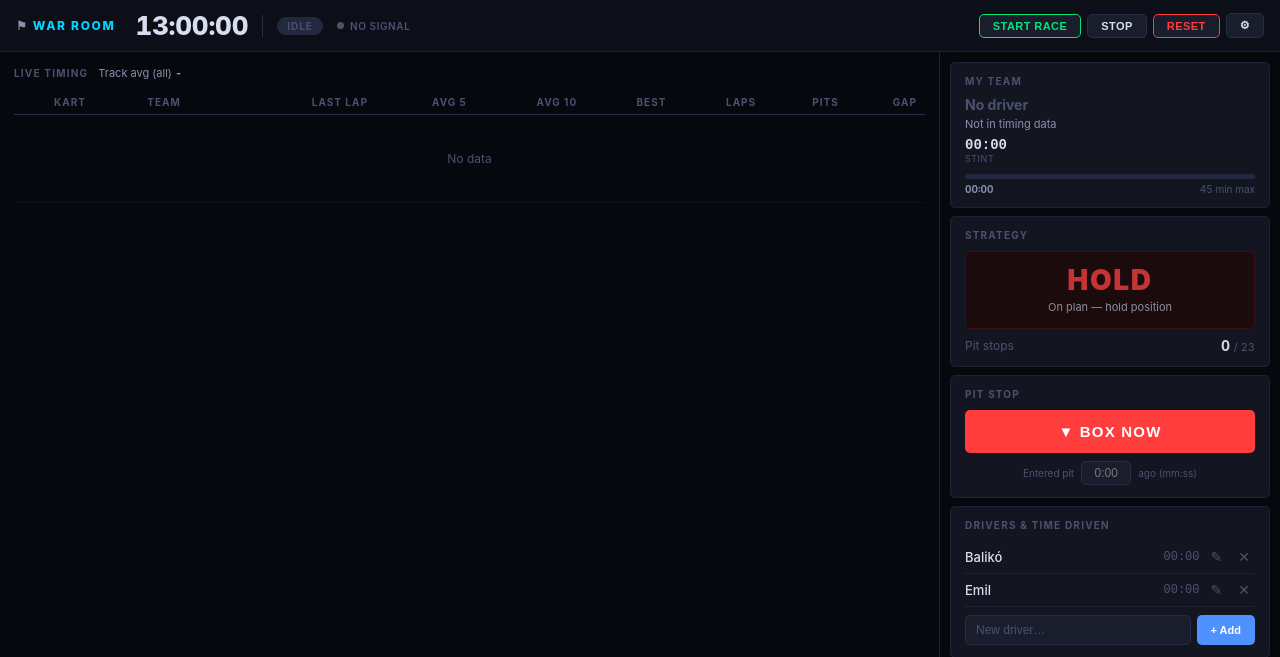
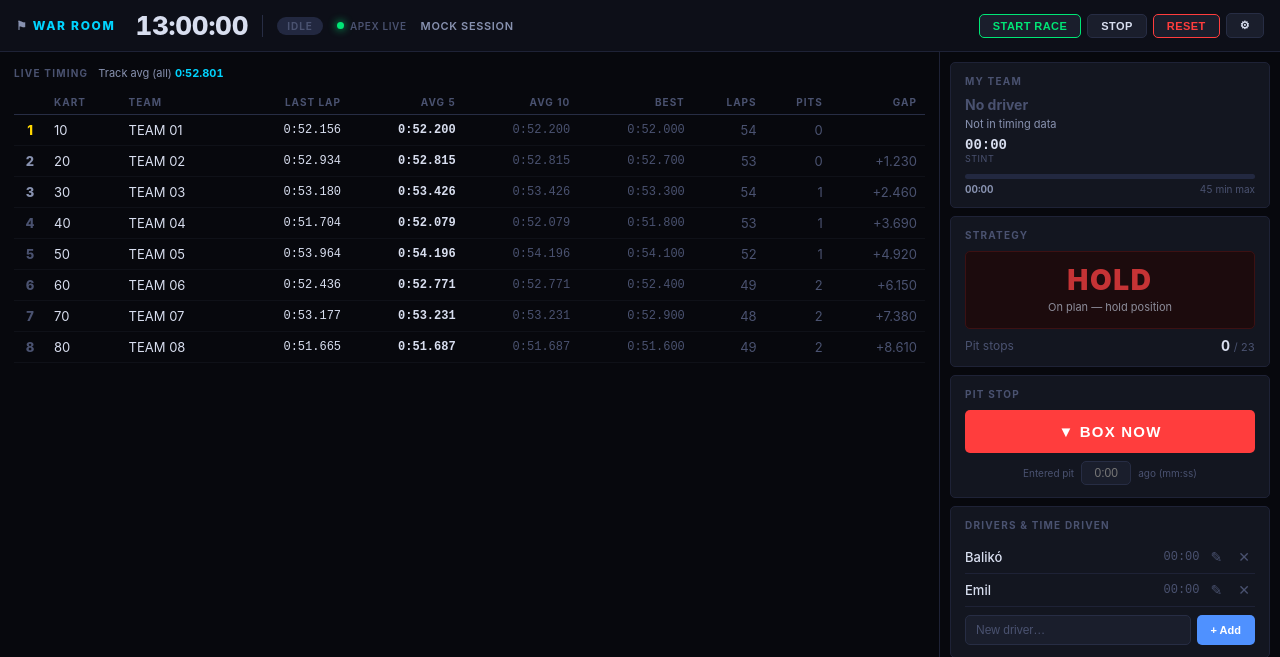
Before and after one commit to miguelbaliko/KartingEndurance, a Flask app: page / in a window 1280 px wide. Shown: the top 657 px of the page. Run offline with Flask 3, Linux system fonts and the light colour scheme; data comes from the database, SQL or seed files in the repository; data that the repository does not hold is empty.

Commit message:
Add session info, WS logging, and mock data for testing
- Parser now captures data-id elements (title1, title2, light, dyn1, dyn2)
- Session name and track light color included in snapshot and shown in topbar
- Light dot color changes: green/yellow/red from Apex track status
- WS logging: CONNECTED, first message preview, every-20th heartbeat, CLOSED/ERROR
- Mock data mode: when apex_url is empty, generates 8 fake teams every 3s
  so the UI is fully testable without a live event
- Session name shown in topbar next to APEX LIVE indicator

Co-Authored-By: Claude Sonnet 4.6 <noreply@anthropic.com>

```diff
--- a/warroom/app.py
+++ b/warroom/app.py
@@ -109,11 +109,20 @@ class ApexParser(html.parser.HTMLParser):
     def __init__(self):
         super().__init__()
         self.rows, self._cur, self._col = [], None, None
+        self.meta: dict = {}        # data-id -> {"text":..., "cls":...}
+        self._meta_id: Optional[str] = None
 
     def handle_starttag(self, tag, attrs):
         a = dict(attrs)
+        did = a.get("data-id")
+        if did:
+            self._meta_id = did
+            cls = a.get("class", "").strip()
+            if cls:
+                self.meta.setdefault(did, {})["cls"] = cls
         if tag == "tr":
             self._cur = {}
+            self._meta_id = None
         elif tag in ("td", "th") and self._cur is not None:
             self._col = None
             for cls in a.get("class", "").split():
@@ -122,13 +131,18 @@ class ApexParser(html.parser.HTMLParser):
                     break
 
     def handle_data(self, data):
+        v = data.strip()
+        if not v:
+            return
+        if self._meta_id:
+            self.meta.setdefault(self._meta_id, {})["text"] = v
         if self._col and self._cur is not None:
-            v = data.strip()
-            if v:
-                self._cur.setdefault(self._col, v)
+            self._cur.setdefault(self._col, v)
             self._col = None
 
     def handle_endtag(self, tag):
+        if tag in ("td", "th", "div", "span"):
+            self._meta_id = None
         if tag == "tr" and self._cur and len(self._cur) >= 2:
             self.rows.append(self._cur)
             self._cur = None
@@ -174,7 +188,22 @@ _lock = threading.Lock()
 _teams: list = []
 _lap_hist: dict = {}   # team_key -> [float, ...]
 _apex_ok = False
+_apex_session: dict = {"name": "", "light": "", "dyn1": "", "dyn2": ""}
+_ws_msg_count = 0
 _sse_queues: list = []
+
+def _process_meta(meta: dict):
+    """Update session state from parsed data-id elements."""
+    global _apex_session
+    updated = {}
+    for key, field in [("title1","name"),("title2","name2"),
+                        ("light","light"),("dyn1","dyn1"),("dyn2","dyn2")]:
+        if key in meta:
+            updated[field] = meta[key].get("text", "") or meta[key].get("cls", "")
+    if updated:
+        with _lock:
+            _apex_session.update(updated)
+        log("APEX SESSION", "  ".join(f"{k}={v}" for k,v in updated.items() if v))
 
 def broadcast():
     data = "data: " + json.dumps(make_snapshot()) + "\n\n"
@@ -317,41 +346,60 @@ def _fetch_http(page_url: str) -> list:
 
 def _ws_run(ws_url: str, done_evt: threading.Event):
     """Connect to Apex Timing WebSocket, push rows on every message."""
-    global _apex_ok
+    global _apex_ok, _ws_msg_count
 
     def on_msg(ws, msg):
+        global _ws_msg_count, _apex_ok
         if not msg:
             return
+        _ws_msg_count += 1
         try:
             s = msg.strip()
+            if not s:
+                return
+
+            # Log first message in full, then every 20th for heartbeat confirmation
+            if _ws_msg_count == 1:
+                log("APEX WS MSG#1", f"{len(s)} bytes | {s[:120]}")
+            elif _ws_msg_count % 20 == 0:
+                log("APEX WS", f"msg #{_ws_msg_count} | teams={len(_teams)} | session={_apex_session.get('name','?')}")
+
             rows = []
-            if s and s[0] in ('{', '['):
+            meta = {}
+            if s[0] in ('{', '['):
                 d = json.loads(s)
                 rows = d if isinstance(d, list) else d.get('rows', d.get('data', d.get('grid', [])))
                 if not rows and isinstance(d, dict):
                     html_s = d.get('html', d.get('content', d.get('grid_html', '')))
                     if html_s:
-                        p = ApexParser(); p.feed(html_s); rows = p.rows
+                        p = ApexParser(); p.feed(html_s); rows = p.rows; meta = p.meta
             else:
-                p = ApexParser(); p.feed(s); rows = p.rows
+                p = ApexParser(); p.feed(s); rows = p.rows; meta = p.meta
+
+            if meta:
+                _process_meta(meta)
             if _process_rows(rows):
-                broadcast()
-        except Exception:
-            pass
+                _apex_ok = True
+        except Exception as e:
+            if _ws_msg_count <= 3:
+                log("APEX WS ERR", str(e))
 
     def on_open(ws):
-        global _apex_ok
+        global _apex_ok, _ws_msg_count
+        _ws_msg_count = 0
         _apex_ok = True
-        broadcast()
+        log("APEX WS CONNECTED", ws_url)
 
     def on_close(ws, code, msg):
         global _apex_ok
         _apex_ok = False
+        log("APEX WS CLOSED", f"code={code}")
         done_evt.set()
 
     def on_error(ws, _err):
         global _apex_ok
         _apex_ok = False
+        log("APEX WS ERROR", str(_err))
 
     ws = _ws_mod.WebSocketApp(ws_url,
         on_message=on_msg, on_error=on_error,
@@ -361,13 +409,38 @@ def _ws_run(ws_url: str, done_evt: threading.Event):
         ping_interval=30, ping_timeout=10,
     )
 
+# ── Mock data (for testing when no Apex URL is configured) ─────────────────────
+import random as _random
+
+def _mock_teams() -> list:
+    base_laps = [52.1, 52.8, 53.4, 51.9, 54.2, 52.5, 53.0, 51.7]
+    rows = []
+    for i, bl in enumerate(base_laps, start=1):
+        ll = bl + _random.uniform(-0.3, 0.8)
+        rows.append({
+            "pos": str(i), "kart": str(i * 10), "team": f"TEAM {i:02d}",
+            "last_lap": fmt_laptime(ll), "best_lap": fmt_laptime(bl - 0.1),
+            "total_laps": str(55 - i + _random.randint(0, 2)),
+            "pits": str(max(0, i // 3)), "gap": "" if i == 1 else f"+{(i-1)*1.23:.3f}",
+        })
+    return rows
+
 # ── Background worker ──────────────────────────────────────────────────────────
 def worker():
-    global _apex_ok
+    global _apex_ok, _apex_session
     while True:
         url = CFG.get("apex_url", "")
 
-        if _HAS_WS and url:
+        if not url:
+            # No URL configured — inject mock data so UI is testable
+            with _lock:
+                _apex_session = {"name": "MOCK SESSION", "light": "green", "dyn1": "", "dyn2": ""}
+            _process_rows(_mock_teams())
+            _apex_ok = True
+            time.sleep(3)
+            continue
+
+        if _HAS_WS:
             ws_url = _find_ws_url(url)
             if ws_url:
                 done = threading.Event()
@@ -383,7 +456,6 @@ def worker():
         if not _process_rows(rows):
             with _lock:
                 _apex_ok = False
-        broadcast()
         time.sleep(CFG.get("refresh_interval", 5))
 
 # ── Strategy engine ────────────────────────────────────────────────────────────
@@ -431,8 +503,9 @@ def make_snapshot() -> dict:
     global _prev_avg5
 
     with _lock:
-        teams_raw = list(_teams)
-        apex_ok   = _apex_ok
+        teams_raw    = list(_teams)
+        apex_ok      = _apex_ok
+        apex_session = dict(_apex_session)
 
     now = datetime.utcnow()
     status = kv_get("status")
@@ -529,6 +602,7 @@ def make_snapshot() -> dict:
         "ts":               now.isoformat() + "Z",  # explicit UTC so JS Date() parses correctly
         "status":           status,
         "apex_ok":          apex_ok,
+        "apex_session":     apex_session,
         "race_elapsed":     race_elapsed,
         "race_remaining":   race_remaining,
         "race_remaining_fmt": fmt_duration(race_remaining),
--- a/warroom/templates/index.html
+++ b/warroom/templates/index.html
@@ -337,6 +337,7 @@ td{padding:7px 8px;white-space:nowrap}
     <div class="tb-apex">
       <div id="apex-dot" class="apex-dot apex-err"></div>
       <span id="apex-label">NO SIGNAL</span>
+      <span id="apex-session" style="margin-left:8px;font-size:11px;color:var(--tx2);letter-spacing:.06em"></span>
     </div>
     <div class="tb-space"></div>
     <button class="tb-btn go"  onclick="api('race/start')">START RACE</button>
@@ -574,8 +575,18 @@ function render(s) {
   badge.textContent = s.status.toUpperCase();
   badge.className   = 's-'+s.status;
   const ok = s.apex_ok;
-  document.getElementById('apex-dot').className = 'apex-dot '+(ok?'apex-ok':'apex-err');
+  const sess = s.apex_session || {};
+  const light = sess.light || '';
+  const lightColor = light.includes('green') ? 'var(--grn)'
+                   : light.includes('yellow') || light.includes('sc') ? 'var(--ylw)'
+                   : light.includes('red') ? 'var(--red)'
+                   : ok ? 'var(--grn)' : null;
+  const dot = document.getElementById('apex-dot');
+  dot.className = 'apex-dot ' + (ok ? 'apex-ok' : 'apex-err');
+  if (lightColor) dot.style.background = lightColor;
   document.getElementById('apex-label').textContent = ok ? 'APEX LIVE' : 'NO SIGNAL';
+  const sname = [sess.name, sess.name2].filter(Boolean).join(' · ');
+  document.getElementById('apex-session').textContent = sname;
   document.getElementById('track-avg').textContent = s.track_avg;
 
   renderTable(s.teams);
```
